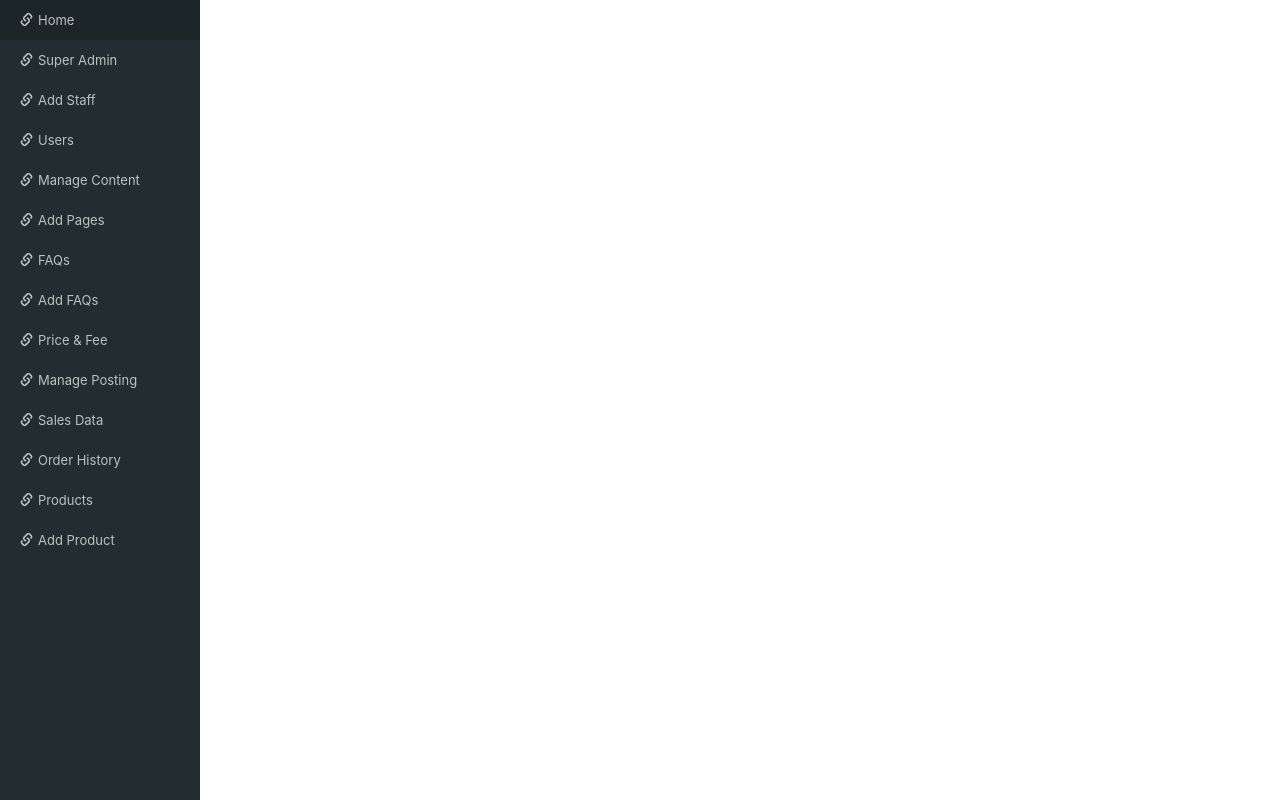
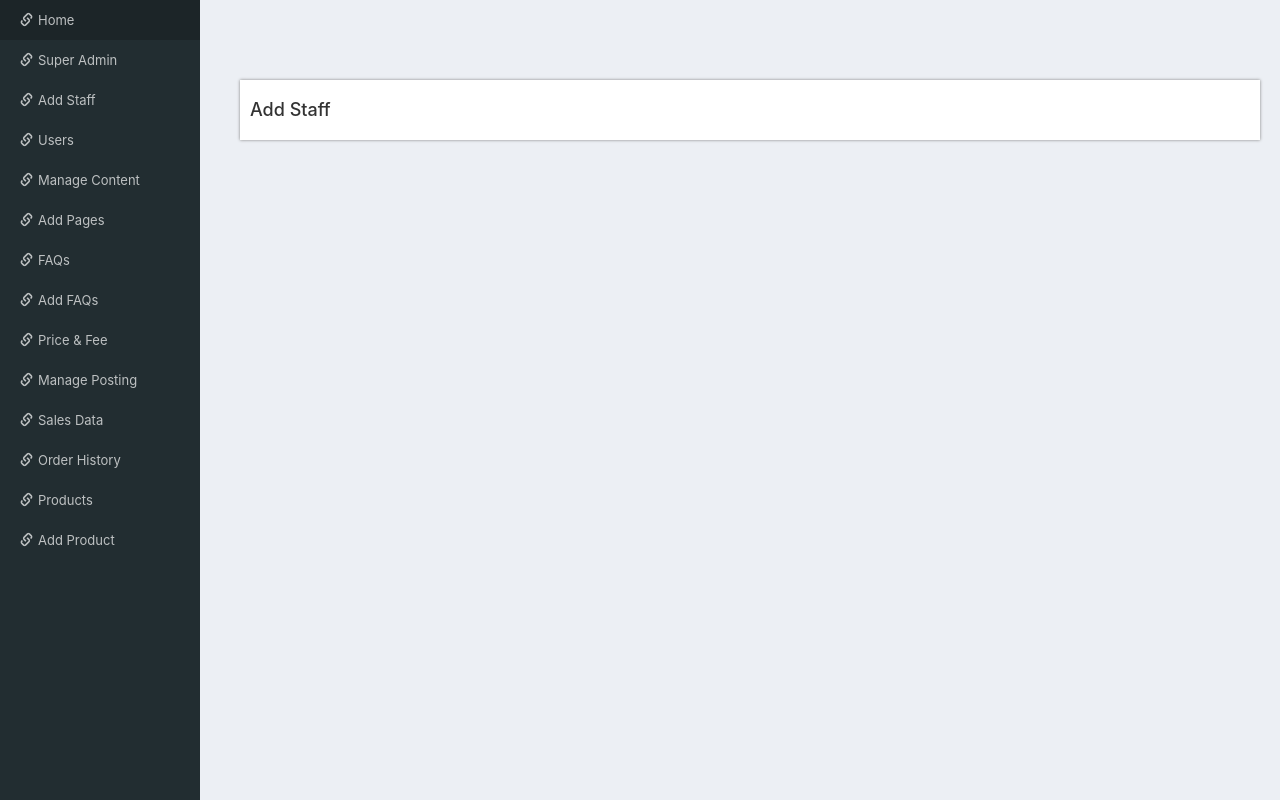
Before and after one commit to alinauroz/gogo-image, a React (Create React App) app in the folder admin/: page / in a window 1280 px wide. Built offline with nearby package versions, Linux system fonts and the light colour scheme.

Commit message:
feat: card added

```diff
--- a/admin/src/App.css
+++ b/admin/src/App.css
@@ -1,7 +1,13 @@
 html {
+  --body-bg: #eceff4;
   --bar-bg: #222d31;
   --bar-color: white;
   --bar-dark: #1a2225;
+  --app-color-hl: #3b8dbc;
+}
+
+body {
+  background-color: var(--body-bg);
 }
 
 input:focus, textarea:focus, button:focus {
@@ -10,6 +16,8 @@ input:focus, textarea:focus, button:focus {
 
 .bar {
   position: fixed;
+  top: 0px;
+  left: 0px;
   height: calc(100% - 0px);
   overflow: auto;
   width: 200px;
@@ -42,3 +50,30 @@ input:focus, textarea:focus, button:focus {
 .bar-button-selected {
   background-color: var(--bar-dark);
 }
+
+.stat-container {
+  background-color: var(--app-color-hl);
+  width: 120px;
+  height: 120px;
+  padding: 10px;
+  border-radius: 65px;
+  color: white;
+  text-align: center;
+  display: inline-block;
+  margin: 10px;
+  vertical-align: top;
+}
+
+.main-container {
+  margin-left: 240px;
+  margin-top: 80px;
+}
+
+.card {
+  padding: 10px;
+  background-color: white;
+  border: 0px solid lightgrey;
+  border-radius: 0px;
+  width: calc(100% - 20px);
+  box-shadow: 0px 0px 3px 0px grey;
+}
--- a/admin/src/App.js
+++ b/admin/src/App.js
@@ -1,5 +1,8 @@
 import LeftBar from './components/LeftBar'
 import './App.css'
+
+import Home from './components/pages/Home'
+import AddStaff from './components/pages/AddStaff'
 
 const BUTTONS = Object.freeze([
   {title: 'Home'},
@@ -24,6 +27,9 @@ export default function () {
       <LeftBar
         buttonList = {BUTTONS}
       />
+      <div className = 'main-container'>
+        <AddStaff />
+      </div>
     </>
   )
 }
--- /dev/null
+++ b/admin/src/components/pages/AddStaff.jsx
@@ -0,0 +1,13 @@
+import React from 'react'
+
+export default function () {
+
+    return (
+        <div className = 'card'>
+            <div className = 'card-body'>
+                <h4>Add Staff</h4>
+            </div>
+        </div>
+    )
+
+}
--- /dev/null
+++ b/admin/src/components/pages/Home.jsx
@@ -0,0 +1,29 @@
+
+const STATS = [
+    {title: 'Buyers'},
+    {},
+    {},
+    {},
+    {},
+    {},
+    {},
+    {},
+    {}
+]
+
+export default function () {
+    return (
+        <>
+            {
+                STATS.map((stat, index) => {
+                    return (
+                        <div className = 'stat-container'>
+                            <h2 style = {{marginBottom: 2}}>999</h2>
+                            <h5 style = {{marginTop: 2}}>{stat.title}</h5>
+                        </div>
+                    )
+                })
+            }
+        </>
+    )
+}
```
